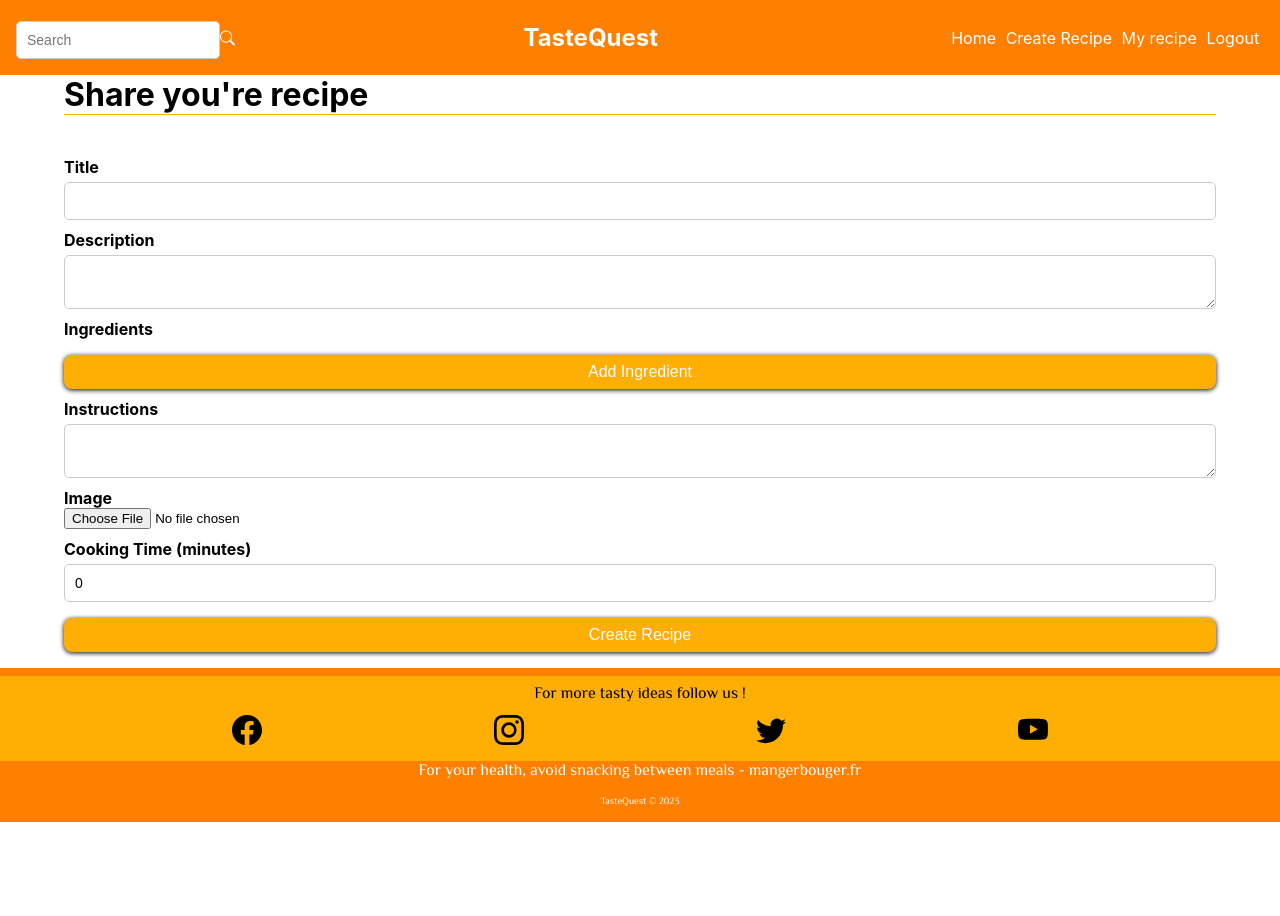
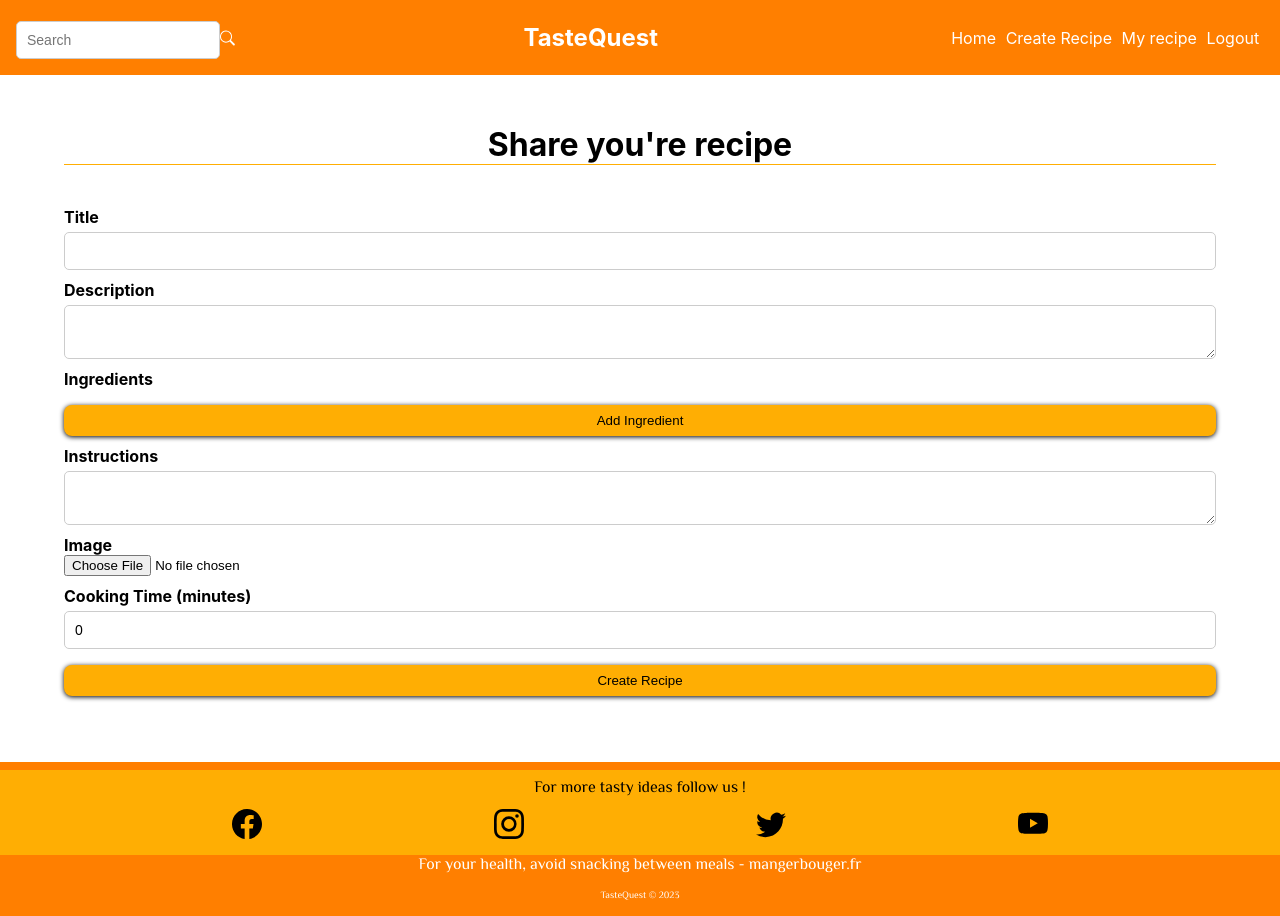
Before and after one commit to vegAs-RW/tasteQuest, a React (Create React App) app in the folder client/: page /create in a window 1280 px wide. Before the commit the page ends 822 px from the top, so only its background shows below. Built offline with nearby package versions, Linux system fonts and the light colour scheme; sample sign-in values are in the browser's storage; a web font is replaced by a local one.

Commit message:
add and modify style

```diff
--- a/client/src/style/CreateRecipe.css
+++ b/client/src/style/CreateRecipe.css
@@ -3,6 +3,8 @@
     flex-direction: column;
     width: 90%;
     margin: auto;
+    margin-top: 50px;
+    margin-bottom: 50px;
 }
 
 .create-recipe-form {
@@ -10,3 +12,7 @@
     flex-direction: column;
     margin: 1rem 0 1rem 0;
 }
+
+.create-recipe-title {
+    text-align: center;
+}
--- a/client/src/style/EditRecipe.css
+++ b/client/src/style/EditRecipe.css
@@ -1,17 +1,3 @@
-/*.edit-recipe-container {
-    display: flex;
-    flex-direction: column;
-    width: 90%;
-    margin: auto;
-}
-
-.edit-recipe-form {
-    display: flex;
-    flex-direction: column;
-    margin: 1rem 0 1rem 0;
-}*/
-
-/* Styles pour les écrans mobiles */
 .edit-recipe-container {
     max-width: 100%;
     padding: 10px;
@@ -19,7 +5,6 @@
   }
 
   .edit-title {
-    font-size: 20px;
     text-align: center;
   }
 
@@ -45,19 +30,11 @@
     font-size: 14px;
   }
 
-  button {
-    background-color: #007bff;
-    color: white;
-    border: none;
-    padding: 10px 20px;
-    margin-top: 10px;
-    border-radius: 5px;
-    cursor: pointer;
-    font-size: 16px;
-  }
- /* Styles pour la liste d'ingrédients */
 .ingredients-list {
     margin-top: 10px;
+    display: flex;
+    flex-wrap: wrap;
+    justify-content: space-between;
   }
 
   .ingredients-list-item {
@@ -76,25 +53,15 @@
   .ingredients-list-item .delete-button {
     color: #ff5b5b;
     cursor: pointer;
-    font-size: 20px;
+    font-size: 10px;
     margin-left: 10px;
   }
 
-  .ingredients-list-item .delete-button:hover {
-    text-decoration: underline;
-  }
 
-
-  /* Styles pour les écrans plus larges */
   @media screen and (min-width: 601px) {
     .edit-recipe-container {
       max-width: 800px;
       padding: 20px;
       margin: 0 auto;
     }
-
-    .edit-title {
-      font-size: 24px;
-      text-align: left;
-    }
   }
--- a/client/src/style/HomeCards.css
+++ b/client/src/style/HomeCards.css
@@ -9,7 +9,7 @@
 
 .card-img {
     width: 35%;
-    min-height: 100%;
+    height: 130px;
     display: flex;
     justify-content: center;
     align-items: center;
@@ -18,6 +18,7 @@
 
 .card-img img {
     max-width: 100%;
+    min-width: 100%;
     max-height: 100%;
     min-height: 100%;
     border-radius: .8rem 0 0 .8rem;
--- a/client/src/style/RecipeDetails.css
+++ b/client/src/style/RecipeDetails.css
@@ -50,3 +50,24 @@
     margin-bottom: .8rem;
     text-decoration: underline;
 }
+
+.recipe-img {
+    width: 100%;
+    height: 200px;
+    display: flex;
+    justify-content: center;
+}
+
+.recipe-img img {
+    object-fit: cover;
+}
+
+@media screen and (min-width: 601px) {
+    .recipe-img {
+
+        height: 300px;
+    }
+    .recipe-img img {
+        max-width: 60%;
+    }
+  }
--- a/client/src/style/Register.css
+++ b/client/src/style/Register.css
@@ -45,13 +45,13 @@ h2 {
 
 .switch-login {
     font-size: .8rem;
+    cursor: pointer;
 }
 
-.switch-login a {
-    text-decoration: none;
-    color: black;
-    cursor: pointer;
+.switch-login:hover {
+    text-decoration: underline;
 }
+
 
 .error-message {
     color: red;
--- /dev/null
+++ b/client/src/style/UserRecipe.css
@@ -0,0 +1,6 @@
+@media (min-width: 768px) {
+    .user-recipe-container {
+        display: flex;
+        flex-wrap: wrap;
+    }
+}
```
